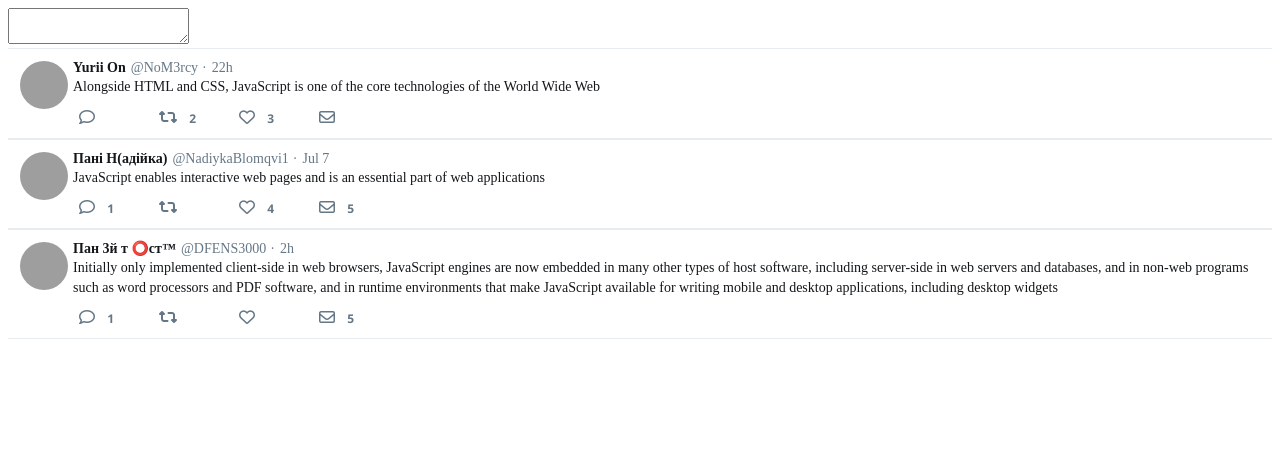
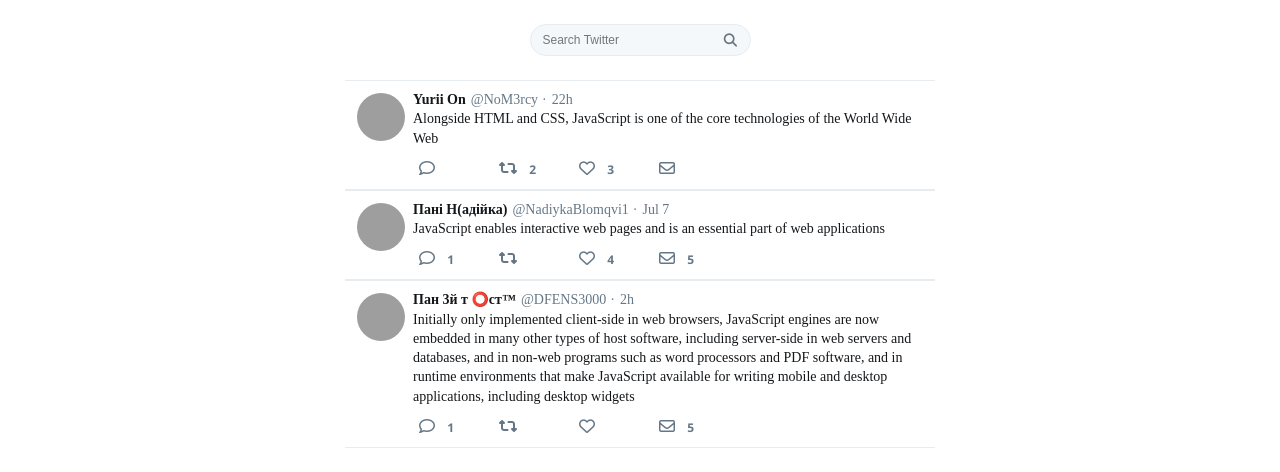
Before and after one commit to Onyshchak/twitter-timeline, an Angular app: page / in a window 1280 px wide. Shown: the top 472 px of the page. Built offline with nearby package versions, Linux system fonts and the light colour scheme; grey boxes are pictures that could not be loaded.

Commit message:
create input for search users

```diff
--- a/src/app/app.component.html
+++ b/src/app/app.component.html
@@ -1,8 +1,13 @@
 <div id="app-component">
 
-  <textarea></textarea>
+  <section id="form-search">
+    <input id="search-input" placeholder="Search Twitter">
+    <button id="search-btn">
+      <i class="fas fa-search"></i>
+    </button>
+  </section>
 
-  <section *ngFor="let tweet of tweets">
+  <section class="timeline" *ngFor="let tweet of tweets">
     <app-timeline [tweet]="tweet"></app-timeline>
   </section>
 
--- a/src/app/app.component.less
+++ b/src/app/app.component.less
@@ -1,3 +1,39 @@
 #app-component {
 
+  #form-search {
+    position: relative;
+    width: 221px;
+    margin: 3vh auto;
+
+    #search-input {
+      background-color: #f5f8fa;
+      border-radius: 21px;
+      border: 1px solid #e6ecf0;
+      box-sizing: border-box;
+      color: #14171a;
+      display: block;
+      font-size: 12px;
+      height: 32px;
+      line-height: 16px;
+      padding: 8px 32px 8px 12px;
+      width: 221px;
+    }
+
+    #search-btn {
+      position: absolute;
+      top: 3px;
+      right: 7px;
+      color: #66757f;
+      width: 26px;
+      height: 26px;
+      border: none;
+      background: none;
+    }
+  }
+
+  .timeline {
+    max-width: 590px;
+    background-color: white;
+    margin: auto;
+  }
 }
--- a/src/app/timeline/timeline.component.less
+++ b/src/app/timeline/timeline.component.less
@@ -11,7 +11,7 @@
     border-radius: 50%;
     width: 48px;
     height: 48px;
-    margin: 3px 5px 0 0;
+    margin: 3px 8px 0 0;
   }
 
   &--content {
@@ -48,7 +48,8 @@
       border: none;
       background-color: transparent;
       padding: 2px 0;
-      min-width: 80px;
+      width: 80px;
+      max-width: 25%;
       text-align: left;
 
       .icon {
--- a/src/index.html
+++ b/src/index.html
@@ -12,7 +12,7 @@
   <script src="https://kit.fontawesome.com/a6e98a5f82.js"></script>
 
 </head>
-<body>
+<body style="margin: 0">
   <app-root></app-root>
 </body>
 </html>
```
